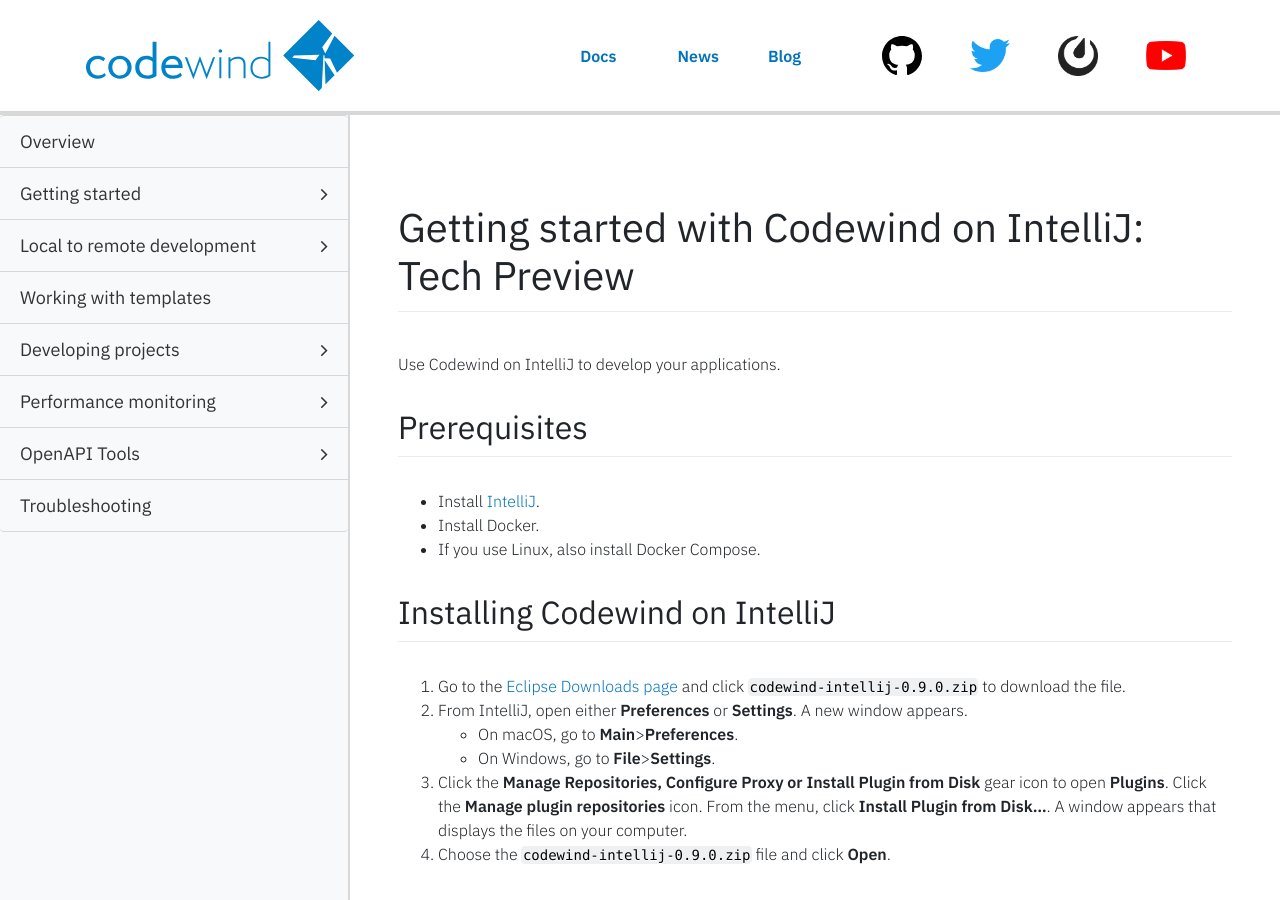
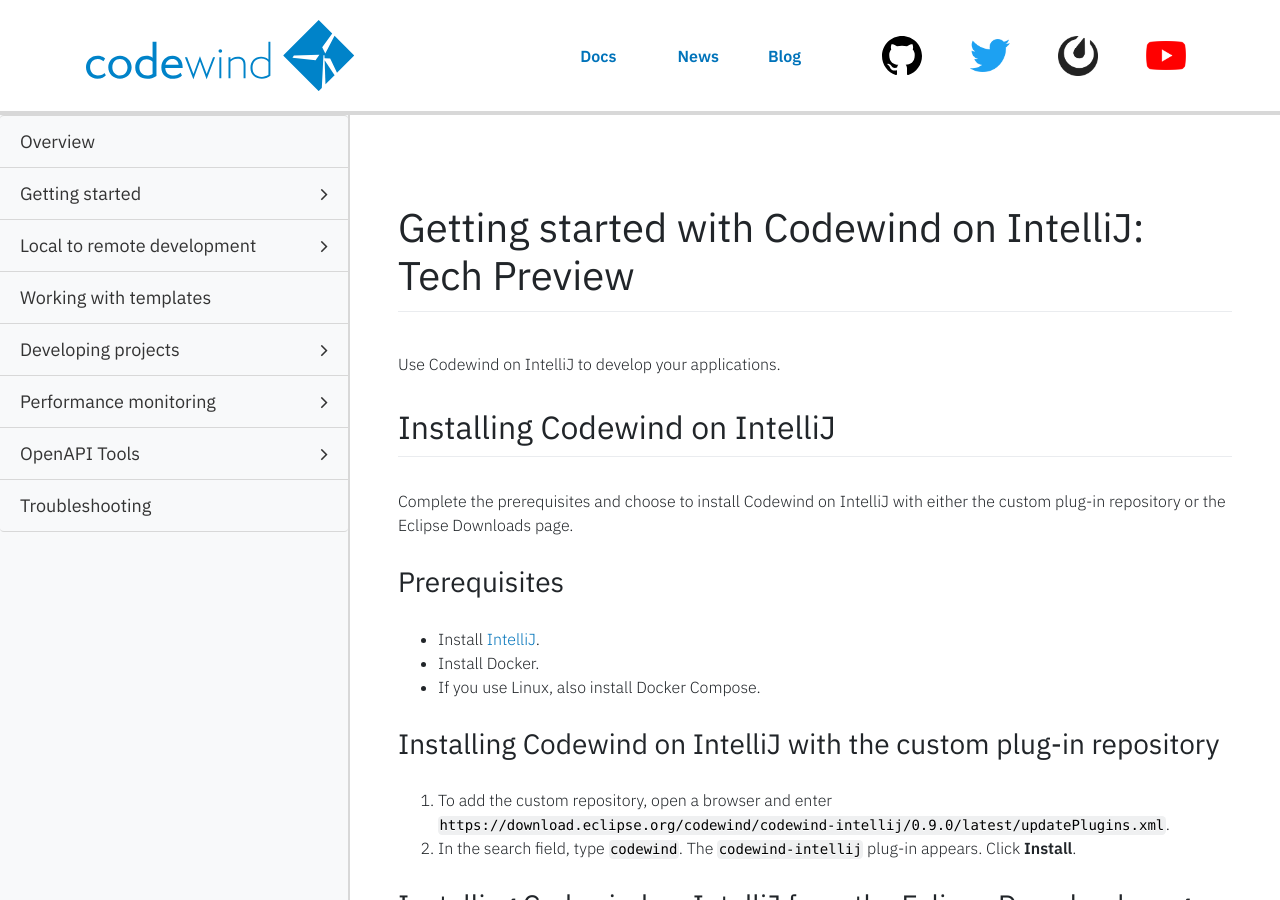
Before and after one commit to eclipse-archived/codewind-docs, a Jekyll site: the page built from docs/_documentations/mdt-intellij-getting-started.md, in a window 1280 px wide and 900 px high. Built offline with Jekyll 4.4.1, drawn with Linux system fonts in a browser that asks for light colours; nearby versions of some CDN libraries; comment, search, counter and statistics services are not loaded; some of the changed text lies outside the part shown.

Commit message:
Adding custom plug-in repository info
Instructions based on a comment here: https://github.com/eclipse/codewind/issues/1926#issuecomment-582060176

```diff
--- a/docs/_documentations/mdt-intellij-getting-started.md
+++ b/docs/_documentations/mdt-intellij-getting-started.md
@@ -11,12 +11,19 @@ type: document
 # Getting started with Codewind on IntelliJ: Tech Preview
 Use Codewind on IntelliJ to develop your applications.
 
-## Prerequisites
+## Installing Codewind on IntelliJ
+Complete the prerequisites and choose to install Codewind on IntelliJ with either the custom plug-in repository or the Eclipse Downloads page.
+
+### Prerequisites
 - Install [IntelliJ](https://www.jetbrains.com/idea/download/#section=mac).
 - Install Docker.
 - If you use Linux, also install Docker Compose.
 
-## Installing Codewind on IntelliJ
+### Installing Codewind on IntelliJ with the custom plug-in repository
+1. To add the custom repository, open a browser and enter `https://download.eclipse.org/codewind/codewind-intellij/0.9.0/latest/updatePlugins.xml`.
+2. In the search field, type `codewind`. The `codewind-intellij` plug-in appears. Click **Install**.
+
+### Installing Codewind on IntelliJ from the Eclipse Downloads page
 1. Go to the [Eclipse Downloads page](https://download.eclipse.org/codewind/milestone/0.9.0/codewind-intellij-0.9.0.zip) and click `codewind-intellij-0.9.0.zip` to download the file.
 2. From IntelliJ, open either **Preferences** or **Settings**. A new window appears.
    - On macOS, go to **Main**>**Preferences**.
```
